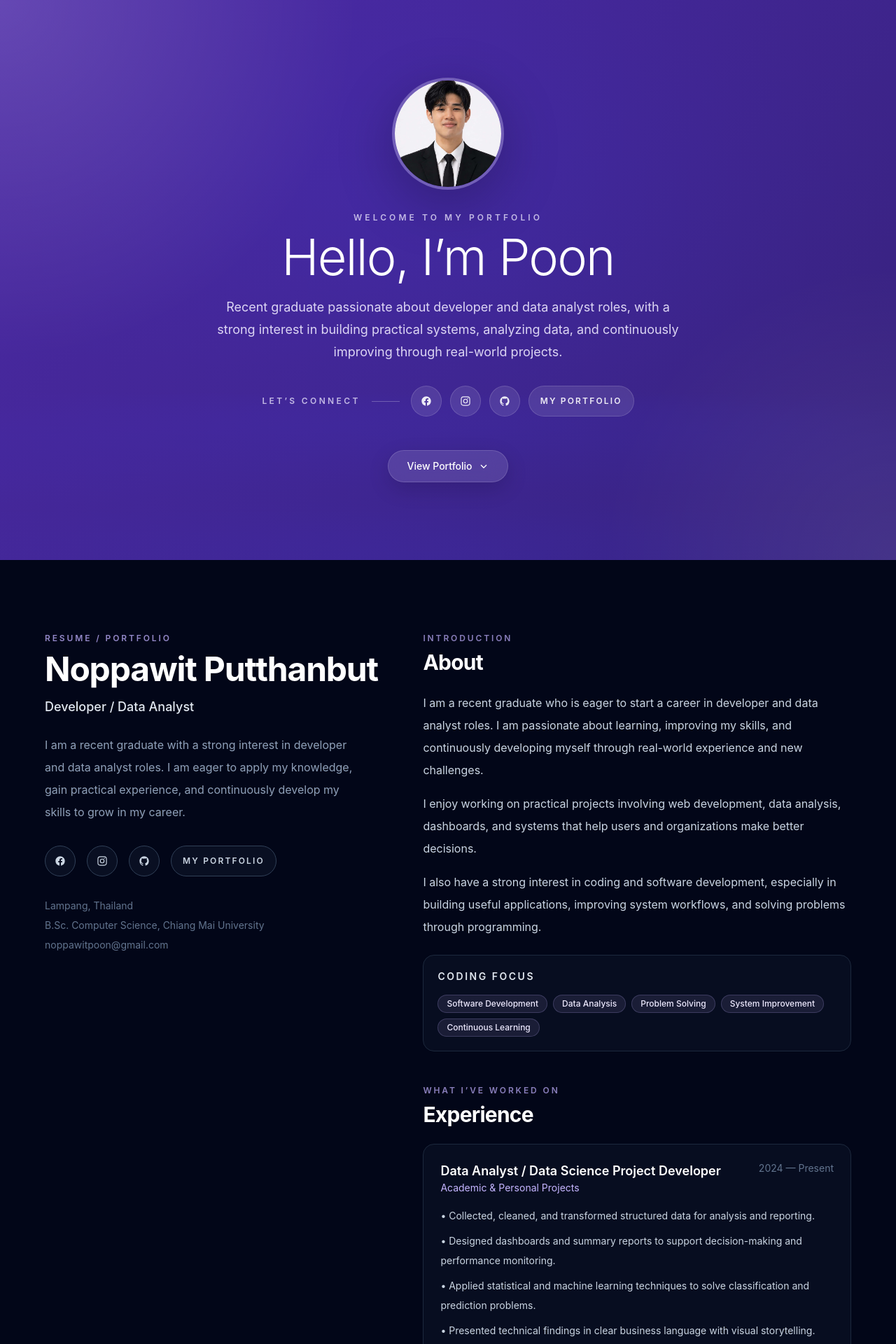
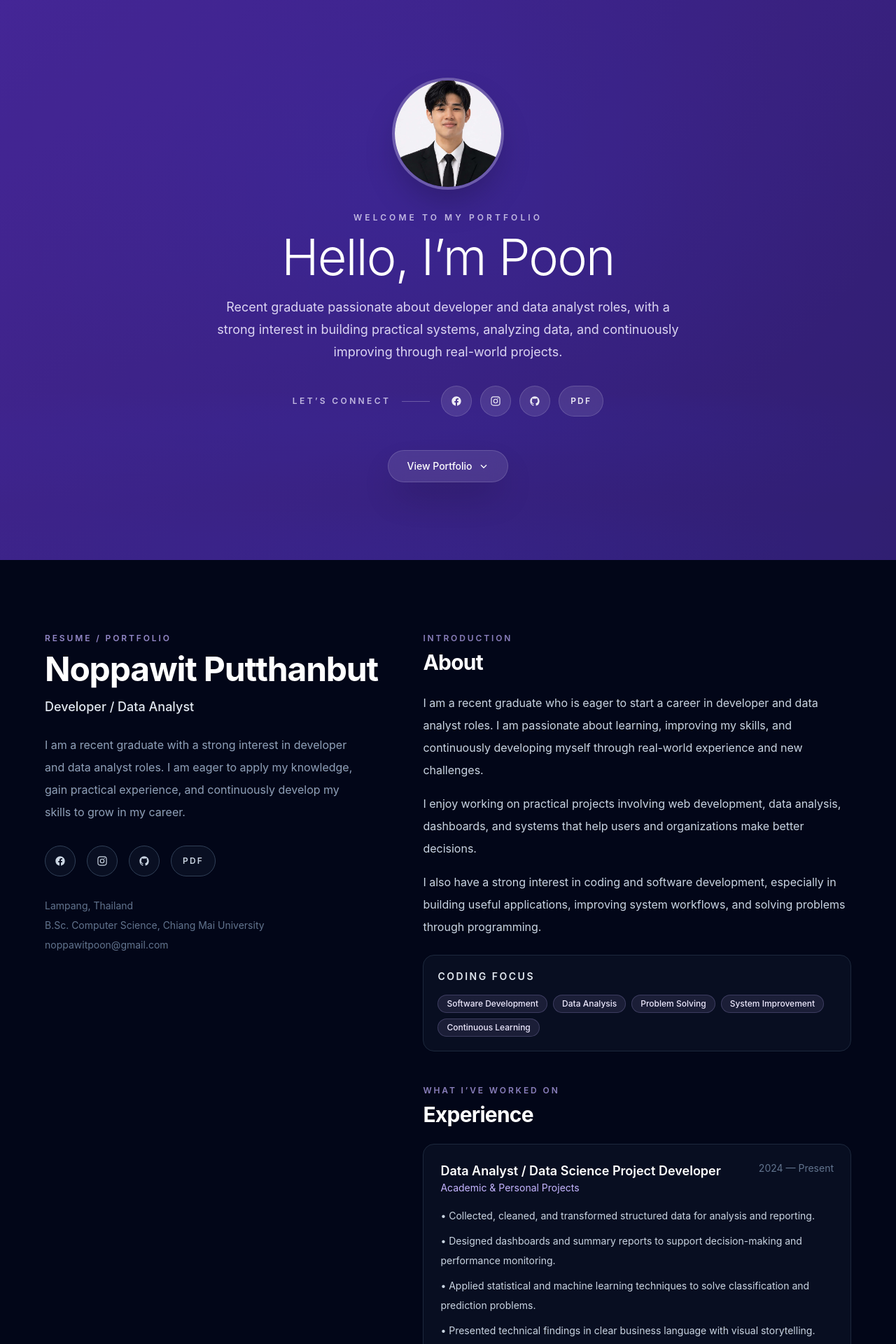
Before and after one commit to ihatepython1/ihatepython1.github.io, a React (Vite) app: page / in a window 1280 px wide. Shown: the top 1920 px of the page at 70% size. Built offline with nearby package versions, Linux system fonts and the light colour scheme.

Commit message:
///ข///

```diff
--- a/src/App.jsx
+++ b/src/App.jsx
@@ -1,7 +1,7 @@
-import Resume from './Resume.jsx'
+import Resume from "./Resume.jsx";
 
 function App() {
-  return <Resume />
+  return <Resume />;
 }
 
-export default App
+export default App;
--- a/src/Resume.jsx
+++ b/src/Resume.jsx
@@ -50,7 +50,7 @@ const experience = [
       "Designed dashboards and summary reports to support decision-making and performance monitoring.",
       "Applied statistical and machine learning techniques to solve classification and prediction problems.",
       "Presented technical findings in clear business language with visual storytelling.",
-      "Worked with coding tools such as Python, SQL, and JavaScript to build practical solutions for data-related tasks.",
+      "Worked with Python, SQL, and JavaScript to build practical solutions for data-related tasks.",
       "Improved project quality through debugging, testing, and refining data processing workflows.",
     ],
   },
@@ -106,9 +106,9 @@ const codingHighlights = [
 ];
 
 function scrollToPortfolio() {
-  const el = document.getElementById("portfolio");
-  if (el) {
-    el.scrollIntoView({ behavior: "smooth", block: "start" });
+  const section = document.getElementById("portfolio");
+  if (section) {
+    section.scrollIntoView({ behavior: "smooth", block: "start" });
   }
 }
 
@@ -164,8 +164,28 @@ function PdfLink({ href, dark = false }) {
           : "border-white/15 bg-white/10 text-white/90 backdrop-blur-sm hover:-translate-y-0.5 hover:border-white/35 hover:bg-white/15"
       }`}
     >
-      My Portfolio
+      PDF
     </a>
+  );
+}
+
+function HeroButton({ children, onClick }) {
+  return (
+    <button
+      type="button"
+      onClick={onClick}
+      className="inline-flex min-w-[172px] items-center justify-center gap-2 rounded-full border border-white/15 bg-white/10 px-5 py-3 text-sm font-medium text-white shadow-2xl backdrop-blur-md transition duration-300 hover:-translate-y-0.5 hover:bg-white/15"
+    >
+      {children}
+    </button>
+  );
+}
+
+function InfoCard({ children }) {
+  return (
+    <article className="rounded-2xl border border-slate-800 bg-slate-900/50 p-6 transition duration-300 hover:border-slate-700 hover:bg-slate-900/70">
+      {children}
+    </article>
   );
 }
 
@@ -201,26 +221,6 @@ function ArrowDownIcon() {
   );
 }
 
-function HeroButton({ children, onClick }) {
-  return (
-    <button
-      type="button"
-      onClick={onClick}
-      className="inline-flex min-w-[172px] items-center justify-center gap-2 rounded-full border border-white/15 bg-white/12 px-5 py-3 text-sm font-medium text-white shadow-[0_10px_30px_rgba(0,0,0,0.15)] backdrop-blur-md transition duration-300 hover:-translate-y-0.5 hover:bg-white/18"
-    >
-      {children}
-    </button>
-  );
-}
-
-function InfoCard({ children }) {
-  return (
-    <article className="rounded-2xl border border-slate-800 bg-slate-900/45 p-6 transition duration-300 hover:border-slate-700 hover:bg-slate-900/70">
-      {children}
-    </article>
-  );
-}
-
 export default function Resume() {
   return (
     <div className="bg-slate-950 text-slate-300">
@@ -233,11 +233,10 @@ export default function Resume() {
           backgroundPosition: "center",
         }}
       >
-        <div className="absolute inset-0 bg-[radial-gradient(circle_at_top_left,rgba(255,255,255,0.14),transparent_34%)]" />
-        <div className="absolute inset-0 bg-[radial-gradient(circle_at_bottom_right,rgba(255,255,255,0.08),transparent_28%)]" />
+        <div className="absolute inset-0 bg-black/10" />
 
         <div className="relative mx-auto flex w-full max-w-6xl flex-col items-center px-6 py-16 text-center">
-          <div className="mb-8 h-32 w-32 overflow-hidden rounded-full border-4 border-white/25 shadow-[0_20px_80px_rgba(0,0,0,0.25)] sm:h-40 sm:w-40">
+          <div className="mb-8 h-32 w-32 overflow-hidden rounded-full border-4 border-white/25 shadow-2xl sm:h-40 sm:w-40">
             <img
               src="/profile.jpg"
               alt="Profile"
@@ -378,7 +377,7 @@ export default function Resume() {
                   </p>
                 </div>
 
-                <div className="mt-6 rounded-2xl border border-slate-800 bg-slate-900/45 p-5">
+                <div className="mt-6 rounded-2xl border border-slate-800 bg-slate-900/50 p-5">
                   <h3 className="mb-4 text-sm font-semibold uppercase tracking-[0.18em] text-slate-200">
                     Coding Focus
                   </h3>
--- a/src/index.css
+++ b/src/index.css
@@ -1,11 +1,12 @@
 @import "tailwindcss";
 
-html,
-body,
-#root {
-  margin: 0;
-  min-height: 100%;
-}
 html {
   scroll-behavior: smooth;
 }
+
+body {
+  margin: 0;
+  background: #020617;
+  color: #e2e8f0;
+  font-family: Inter, ui-sans-serif, system-ui, -apple-system, BlinkMacSystemFont, "Segoe UI", sans-serif;
+}
--- a/vite.config.js
+++ b/vite.config.js
@@ -1,8 +1,7 @@
-import { defineConfig } from 'vite'
-import react from '@vitejs/plugin-react'
-import tailwindcss from '@tailwindcss/vite'
+import { defineConfig } from "vite";
+import react from "@vitejs/plugin-react";
 
 export default defineConfig({
-  plugins: [react(), tailwindcss()],
-  base: '/',
-})
+  plugins: [react()],
+  base: "/",
+});
```
Also changed, not shown: src/main.jsx (+6 -6 lines).
